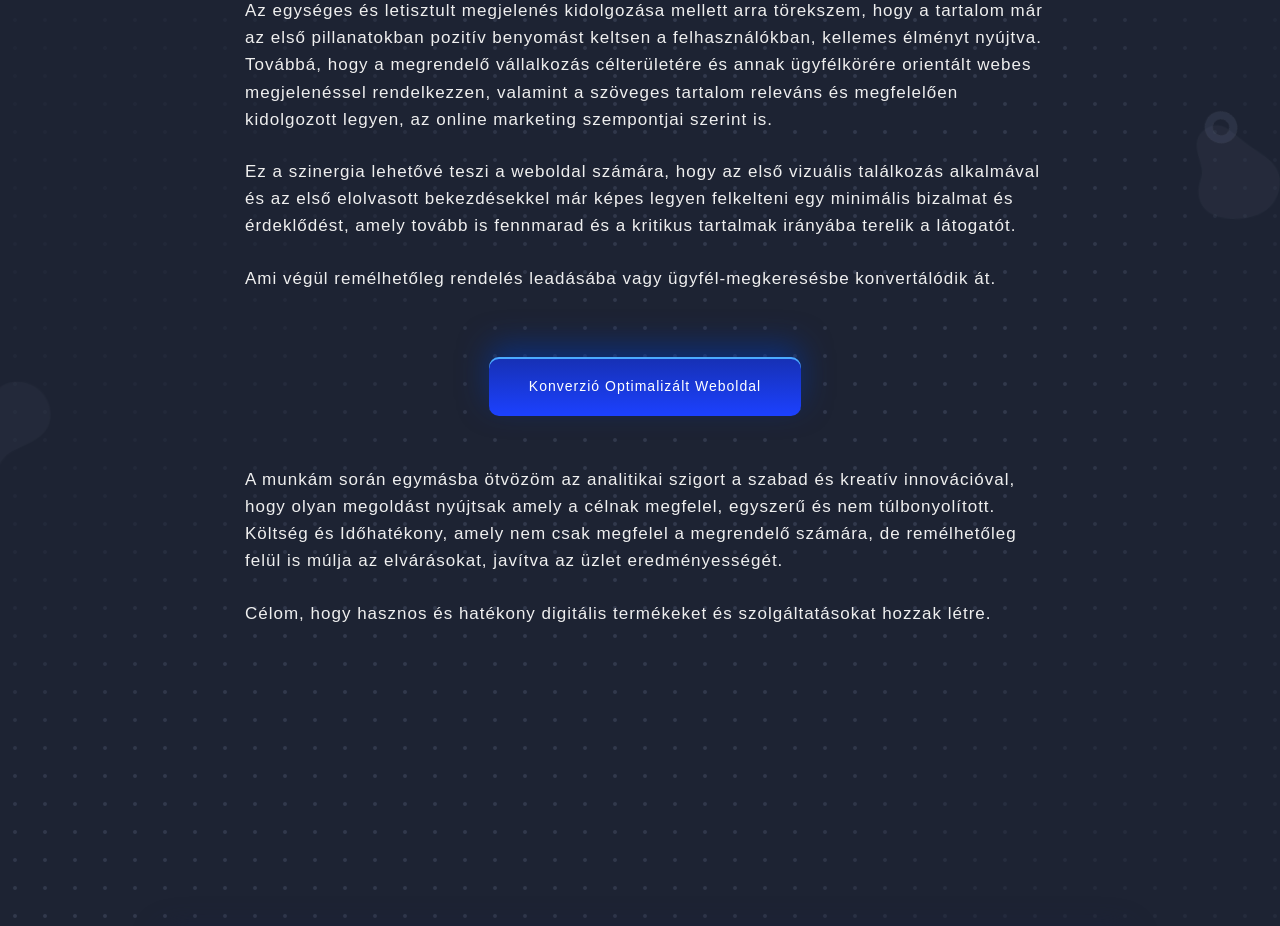
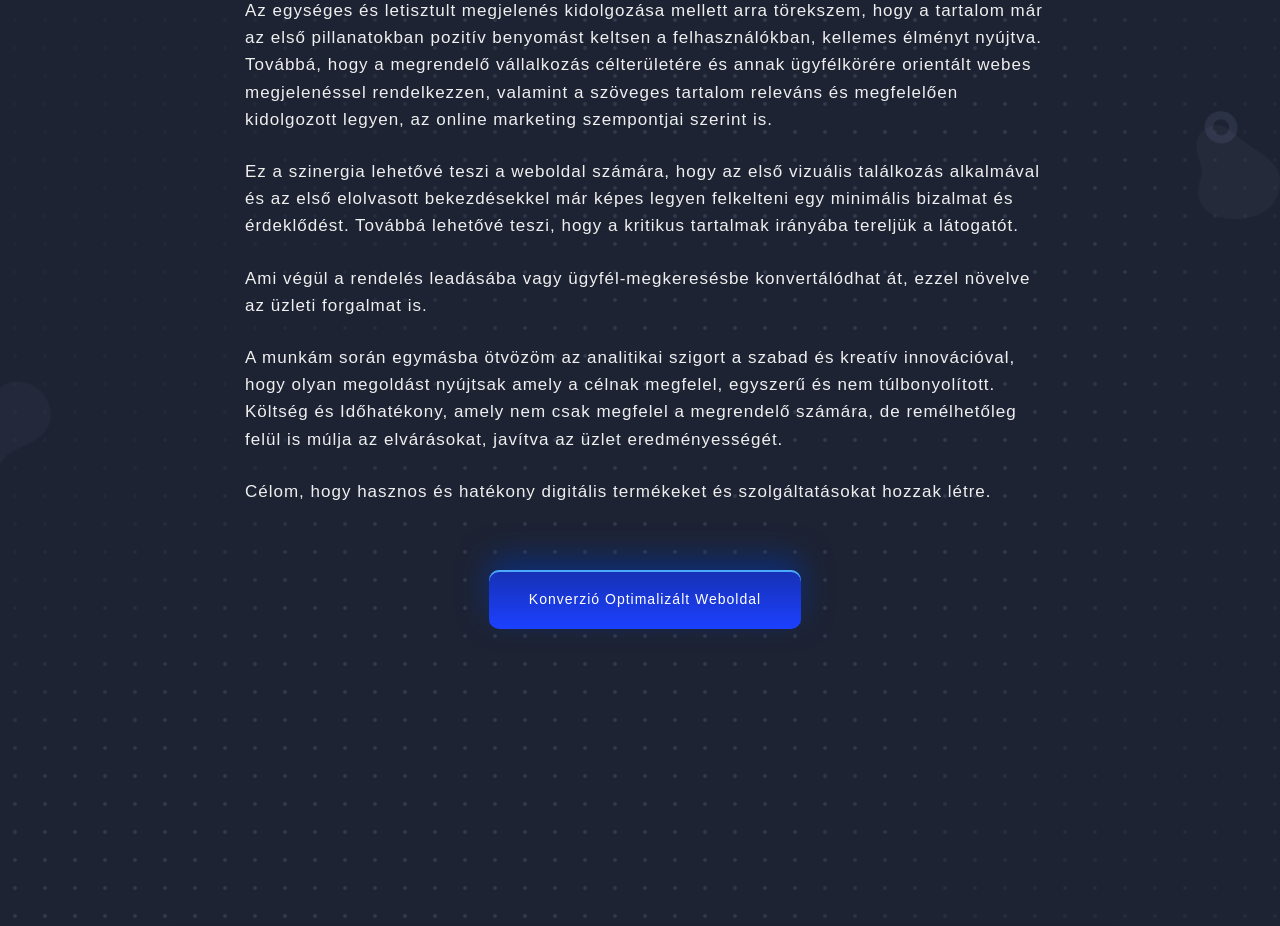
Before and after one commit to Tamas-WebDev/Tamas-WebDev.github.io, a plain HTML site: page index.html in a window 1280 px wide. Shown: the part 5846-6772 px from the top of the page. Drawn offline with Linux system fonts and the light colour scheme.

Commit message:
Add files via upload

```diff
--- a/index.html
+++ b/index.html
@@ -864,18 +864,19 @@ function setbg() {
 			<div class="explanation">
 				<p>Az egységes és letisztult megjelenés kidolgozása mellett arra törekszem, hogy a tartalom már az első pillanatokban pozitív benyomást keltsen a felhasználókban, kellemes élményt nyújtva.<br> Továbbá, hogy a megrendelő vállalkozás célterületére és annak ügyfélkörére orientált webes megjelenéssel rendelkezzen, valamint a szöveges tartalom releváns és megfelelően kidolgozott legyen, az online marketing szempontjai szerint is.</p>
 
-				<p>Ez a szinergia lehetővé teszi a weboldal számára, hogy az első vizuális találkozás alkalmával és az első elolvasott bekezdésekkel már képes legyen felkelteni egy minimális bizalmat és érdeklődést, amely tovább is fennmarad és a kritikus tartalmak irányába terelik a látogatót.</p>
-				<p>Ami végül remélhetőleg rendelés leadásába vagy ügyfél-megkeresésbe konvertálódik át.</p>
+				<p>Ez a szinergia lehetővé teszi a weboldal számára, hogy az első vizuális találkozás alkalmával és az első elolvasott bekezdésekkel már képes legyen felkelteni egy minimális bizalmat és érdeklődést. Továbbá lehetővé teszi, hogy a kritikus tartalmak irányába tereljük a látogatót.</p>
+				<p>Ami végül a rendelés leadásába vagy ügyfél-megkeresésbe konvertálódhat át, ezzel növelve az üzleti forgalmat is.</p>
+
+				<p>
+				A munkám során egymásba ötvözöm az analitikai szigort a szabad és kreatív innovációval, hogy olyan megoldást nyújtsak amely a célnak megfelel, egyszerű és nem túlbonyolított.<br> Költség és Időhatékony, amely nem csak megfelel a megrendelő számára, de remélhetőleg felül is múlja az elvárásokat, javítva az üzlet eredményességét.
+				</p>
+				<p>
+				Célom, hogy hasznos és hatékony digitális termékeket és szolgáltatásokat hozzak létre.
+				</p>
 				<p>
 					<div class="actions" style="text-align:center;">
 					<a href="#faq" class="btn_color"><span>Konverzió Optimalizált Weboldal</span></a>
 					</div>
-				</p>
-				<p>
-					A munkám során egymásba ötvözöm az analitikai szigort a szabad és kreatív innovációval, hogy olyan megoldást nyújtsak amely a célnak megfelel, egyszerű és nem túlbonyolított.<br> Költség és Időhatékony, amely nem csak megfelel a megrendelő számára, de remélhetőleg felül is múlja az elvárásokat, javítva az üzlet eredményességét.
-				</p>
-				<p>
-					Célom, hogy hasznos és hatékony digitális termékeket és szolgáltatásokat hozzak létre.
 				</p>
 
 			 </div>
```
Also changed, not shown: de.html (+2 -2 lines), eng.html (+3 -2 lines).
